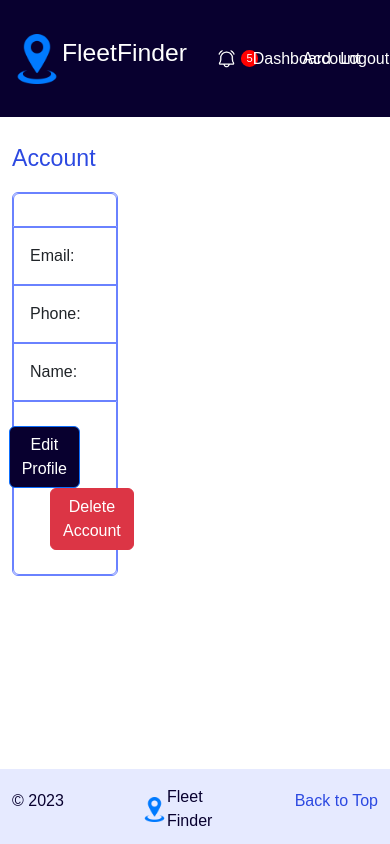
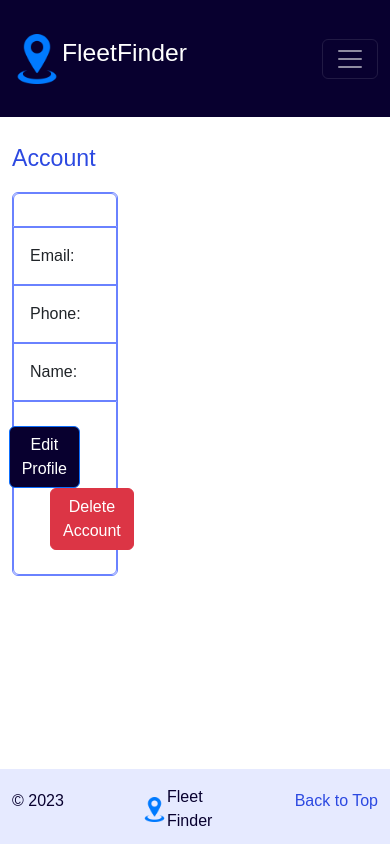
Before and after one commit to rooted92/frontendFF, a React (Create React App) app: page /AccountPage in a window 390 px wide. Built offline with nearby package versions, Linux system fonts and the light colour scheme; a web font is replaced by a local one.

Commit message:
Updated Navebar for responsiveness

```diff
--- a/src/components/NavbarComponent.tsx
+++ b/src/components/NavbarComponent.tsx
@@ -1,6 +1,6 @@
 // import '../index.css'
 import '../App.css';
-import { Row, Col, Navbar, Container, Nav, Button, Offcanvas } from 'react-bootstrap';
+import { Row, Col, Navbar, Container, Nav, Button, Offcanvas, NavDropdown } from 'react-bootstrap';
 import Logo from '../assets/fleetlogo.png';
 import Bell from '../assets/Bell.png';
 import { useNavigate } from 'react-router-dom';
@@ -96,7 +96,7 @@ export default function NavbarComponent({ accountType }: NavbarProps): JSX.Eleme
 
   return (
     <>
-      <Navbar className='mainNav' variant="dark">
+      <Navbar className='mainNav' collapseOnSelect expand="lg" variant="dark">
         <Container>
           <Navbar.Brand href="#home">
             <img
@@ -108,8 +108,11 @@ export default function NavbarComponent({ accountType }: NavbarProps): JSX.Eleme
             />
             <p className='d-inline fs-2'>FleetFinder</p>
           </Navbar.Brand>
-          <Row className='justify-content-between align-items-center'>
-            <Col className='col-3 d-flex flex-row justify-content-start'>
+          <Navbar.Toggle aria-controls="responsive-navbar-nav" />
+          <Navbar.Collapse id="responsive-navbar-nav">
+            <Nav className="me-auto">
+            </Nav>
+            <Nav>
               <Button
                 className='bg-transparent bellButton d-flex align-items-center'
                 onClick={handleShow}>
@@ -142,43 +145,17 @@ export default function NavbarComponent({ accountType }: NavbarProps): JSX.Eleme
                   </Row>
                 </Offcanvas.Body>
               </Offcanvas>
-            </Col>
-            <Col className='col-3'>
+
               <Nav.Link className='text-white' onClick={handleLinkToDashboard}>Dashboard</Nav.Link>
-            </Col>
-            <Col className='col-3'>
+
               <Nav.Link className='text-white' onClick={handleLinkToAccount}>Account</Nav.Link>
-            </Col>
-            <Col className='col-3 p-0'>
+
               <Nav.Link className='text-white' onClick={handleLogout}>Logout</Nav.Link>
-            </Col>
-          </Row>
+
+            </Nav>
+          </Navbar.Collapse>
         </Container>
       </Navbar>
     </>
-    //  <div className='brColor'>
-    //      <Navbar expand="lg">
-    //     <Container >
-    //       <h3 className='fleetCustomize'> <img src={Logo} alt='Fleet Logo' height='30px' /> Fleet Finder </h3>
-    //       <Navbar.Toggle aria-controls="basic-navbar-nav"/>
-    //       <Navbar.Collapse id="basic-navbar-nav">
-    //       <h6 className='dashCuz'> <span className='bellNoti'> <img src={Bell} alt='Fleet Logo' height='25px' /> </span> Dashboard <span className='accCount'> Account </span> </h6>
-    //       </Navbar.Collapse>
-    //     </Container>
-    //   </Navbar>
-    //  </div>
   )
 }
-
-
-
-
-{/* <Row>
-        <Col>
-        <h3 className="fleetCustomize"> <img src={Logo} alt='Fleet Logo' height='30px' /> Fleet Finder </h3>
-        </Col>
-
-        <Col>
-        <h6 className='notiCuz'> <img src={Bell} alt='Fleet Logo' height='30px' /> Dashboard <span className='accCuz'> Account </span> </h6>
-        </Col>
-       </Row> */}
```
